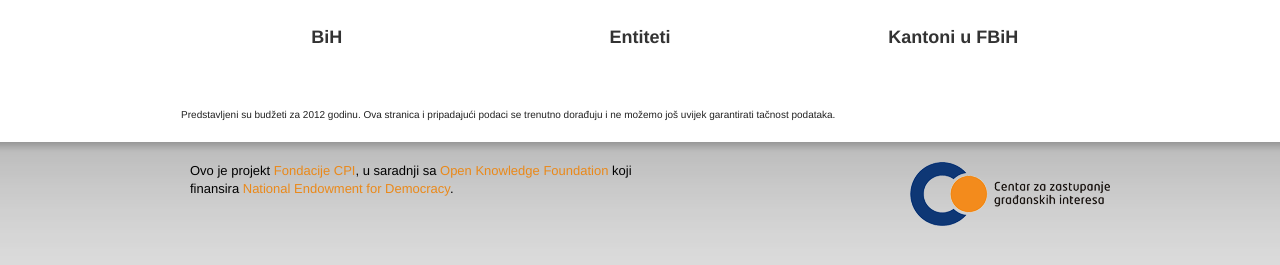
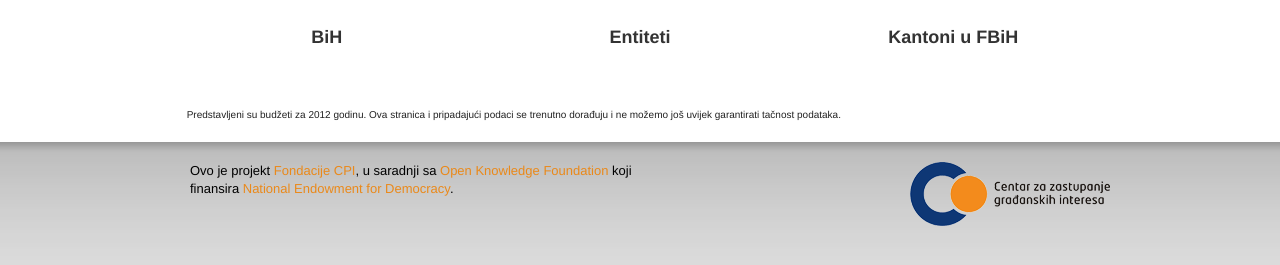
Before and after one commit to openspending/budzeti.ba, a Jekyll site: the page built from index.html, in a window 1280 px wide. Shown: the part 217-482 px from the top of the page. Built offline with Jekyll 4.4.1, drawn with Linux system fonts in a browser that asks for light colours; nearby versions of some CDN libraries; some web fonts are replaced.

Commit message:
Update index.html

```diff
--- a/index.html
+++ b/index.html
@@ -174,7 +174,7 @@ cmap.addLayer("cantons",
     </tr>
 </table>
 </br></br>
-<div style="font-size: 10px; color:#222222">&nbsp;&nbsp;&nbsp;&nbsp;Predstavljeni su budžeti za 2012 godinu.
+<div style="font-size: 10px; color:#222222">&nbsp;&nbsp;&nbsp;&nbsp;&nbsp;&nbsp;Predstavljeni su budžeti za 2012 godinu.
 Ova stranica i pripadajući podaci se trenutno dorađuju i ne možemo još uvijek garantirati tačnost podataka.</div>
 <!--
 </br>
```
